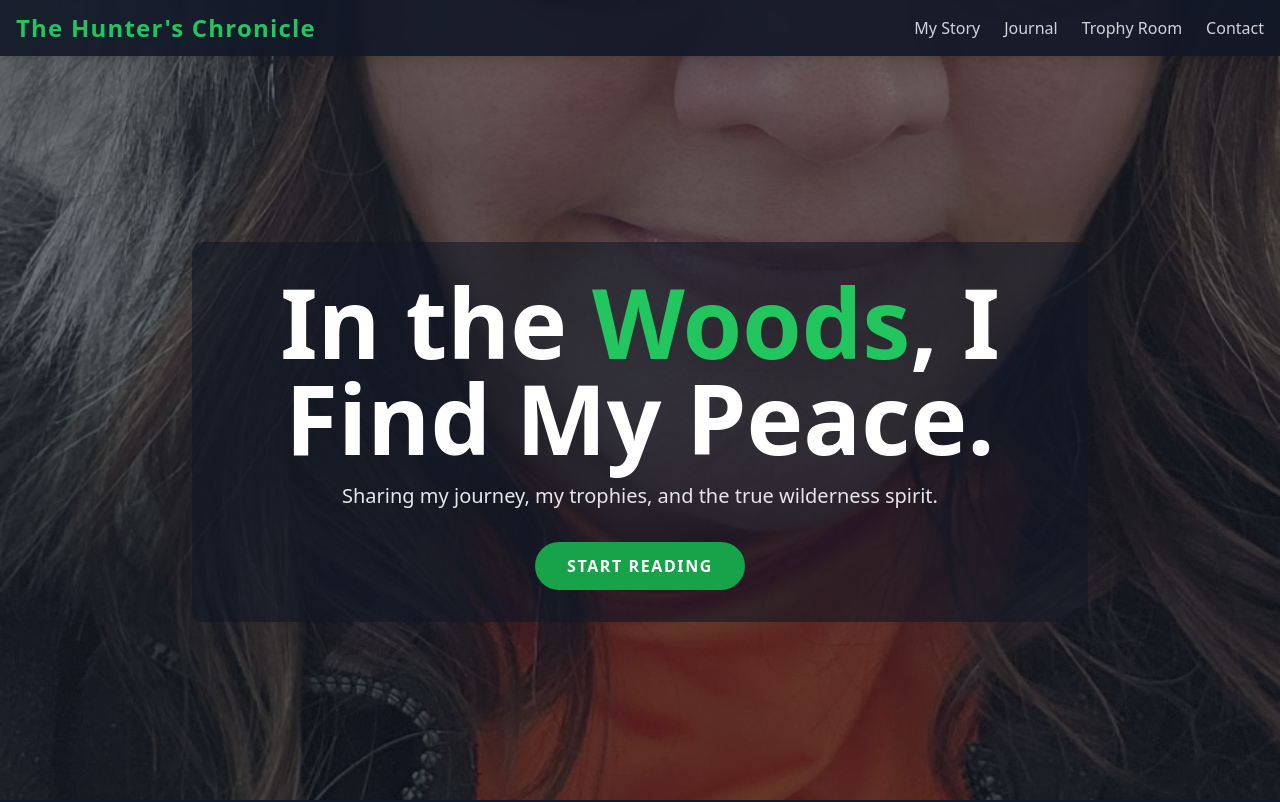
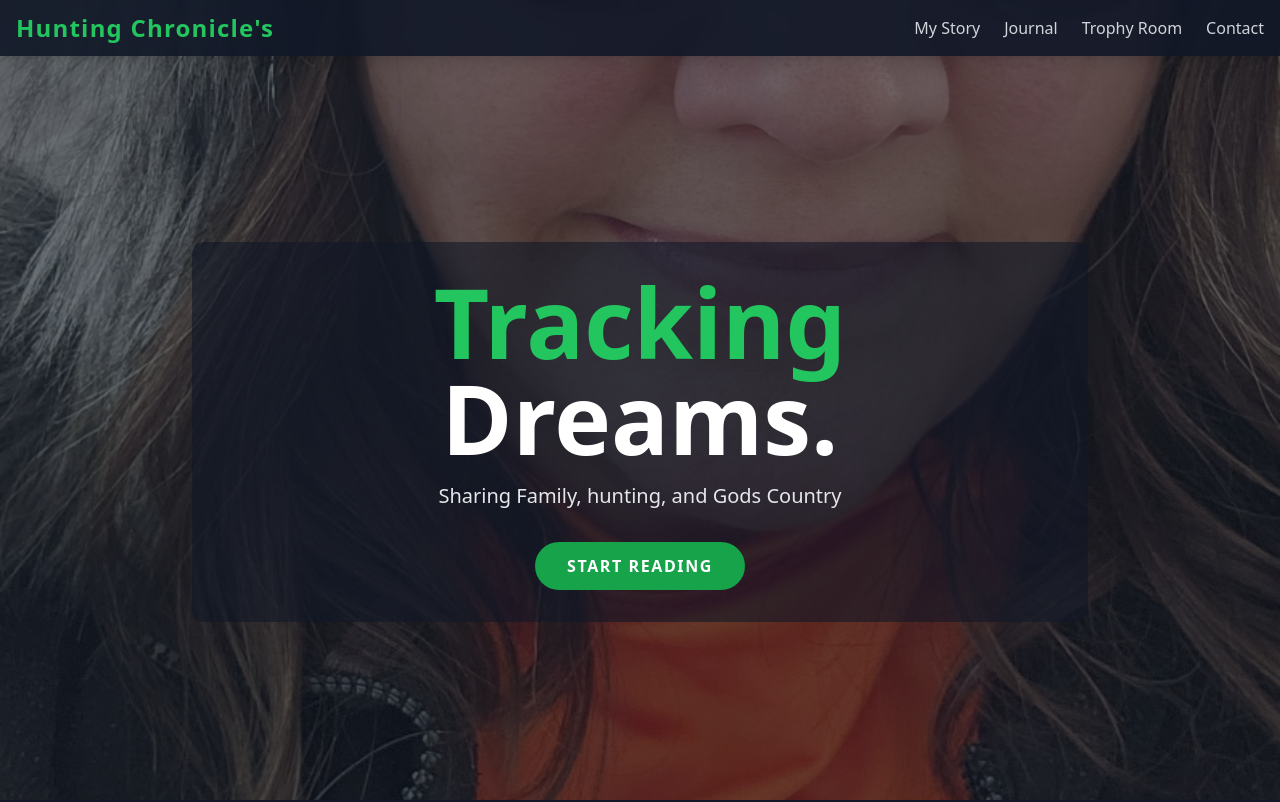
Before and after one commit to sdrindahl/shabbyshack, a plain HTML site: page index.html in a window 1280 px wide. Shown: the top 802 px of the page. Drawn offline with nearby package versions, Linux system fonts and the light colour scheme; files whose address does not match are found by name.

Commit message:
changed title page

```diff
--- a/index.html
+++ b/index.html
@@ -3,7 +3,7 @@
 <head>
     <meta charset="UTF-8">
     <meta name="viewport" content="width=device-width, initial-scale=1.0">
-    <title>The Hunter's Chronicle - A Photo-Centric Journal</title>
+    <title>Hunting Chronicle's - A Photo-Centric Journal</title>
     <script src="https://cdn.tailwindcss.com"></script>
     <style>
         /* Custom scroll behavior for smooth navigation */
@@ -16,7 +16,7 @@
 
     <header class="fixed top-0 left-0 right-0 z-10 bg-gray-900/90 shadow-lg backdrop-blur-sm">
         <nav class="container mx-auto px-4 py-3 flex justify-between items-center">
-            <a href="#hero" class="text-2xl font-bold text-green-500 tracking-wider">The Hunter's Chronicle</a>
+            <a href="#hero" class="text-2xl font-bold text-green-500 tracking-wider">Hunting Chronicle's</a>
             <div class="space-x-6 hidden md:flex">
                 <a href="#story" class="hover:text-green-500 transition duration-300">My Story</a>
                 <a href="#journal" class="hover:text-green-500 transition duration-300">Journal</a>
@@ -34,10 +34,10 @@
 
         <div class="relative z-10 text-center p-8 bg-gray-900/60 rounded-xl max-w-4xl mx-4">
             <h1 class="text-6xl md:text-8xl font-extrabold text-white leading-tight">
-                In the <span class="text-green-500">Woods</span>, I Find My Peace.
+                <span class="text-green-500">Tracking</span> Dreams.
             </h1>
             <p class="mt-4 text-xl text-gray-200">
-                Sharing my journey, my trophies, and the true wilderness spirit.
+                Sharing Family, hunting, and Gods Country
             </p>
             <a href="#journal" class="mt-8 inline-block bg-green-600 hover:bg-green-700 text-white font-semibold py-3 px-8 rounded-full transition duration-300 uppercase tracking-widest">
                 Start Reading
```
